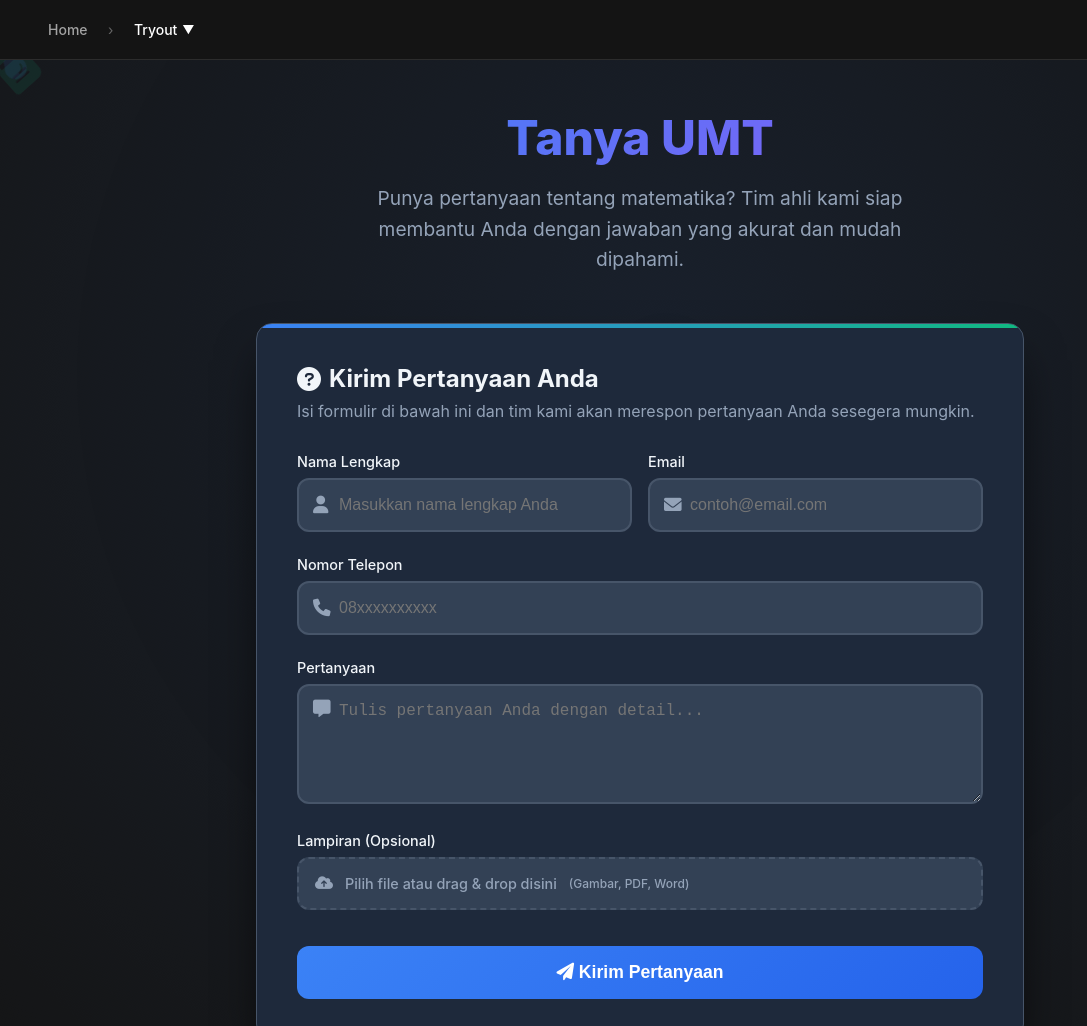
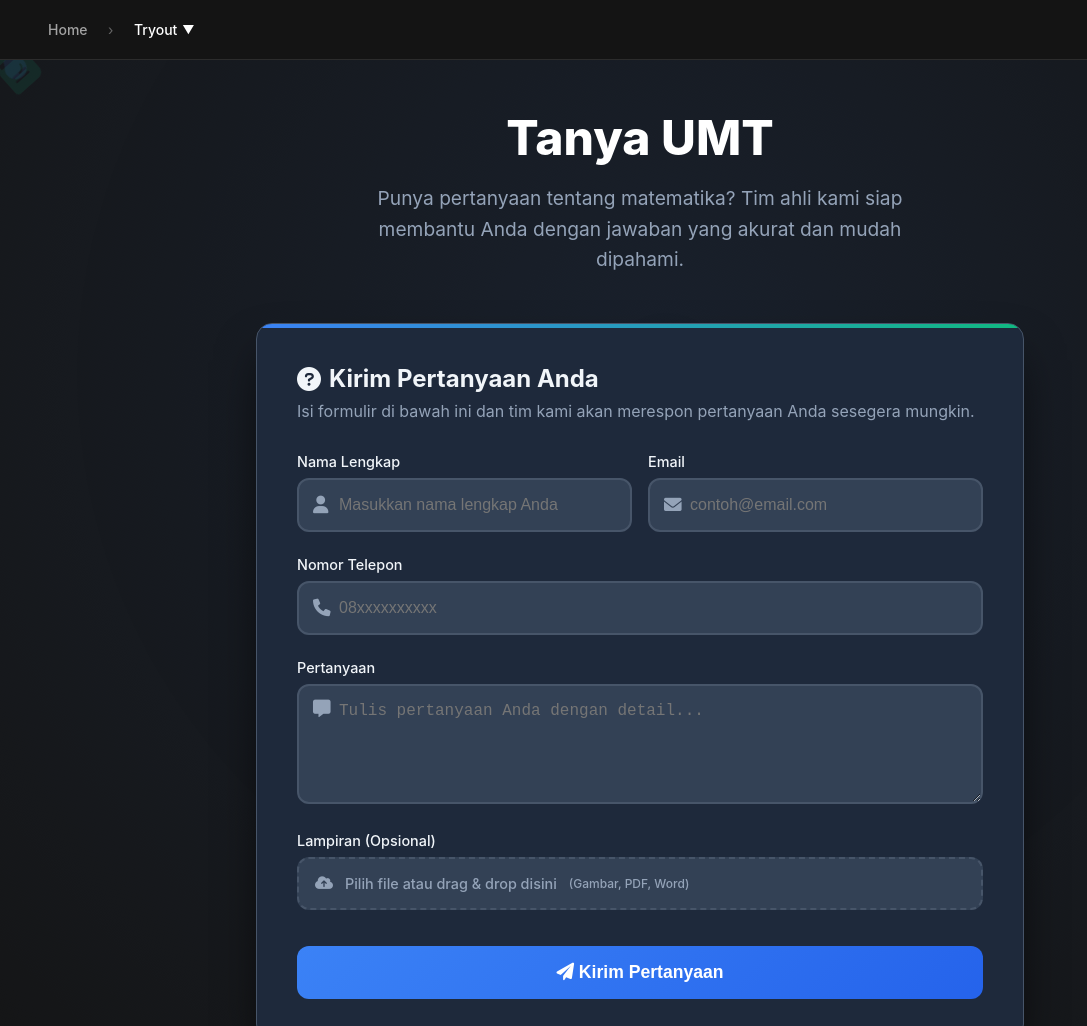
Before and after one commit to Rppma6174/TanyaUMTAcademy, a plain HTML site: page index.html in a window 1280 px wide. Shown: the top 1026 px of the page, without its empty margins (0-1087 px from the left). Drawn offline with Linux system fonts and the light colour scheme.

Commit message:
index.html

```diff
--- a/index.html
+++ b/index.html
@@ -270,9 +270,9 @@
         .hero h1 {
             font-size: 3rem;
             font-weight: 800;
-            color: var(--text-primary);
+            color: white;
             margin-bottom: 1rem;
-            background: linear-gradient(135deg, var(--primary-blue), #8B5CF6);
+            background: white;
             -webkit-background-clip: text;
             -webkit-text-fill-color: transparent;
             background-clip: text;
```
